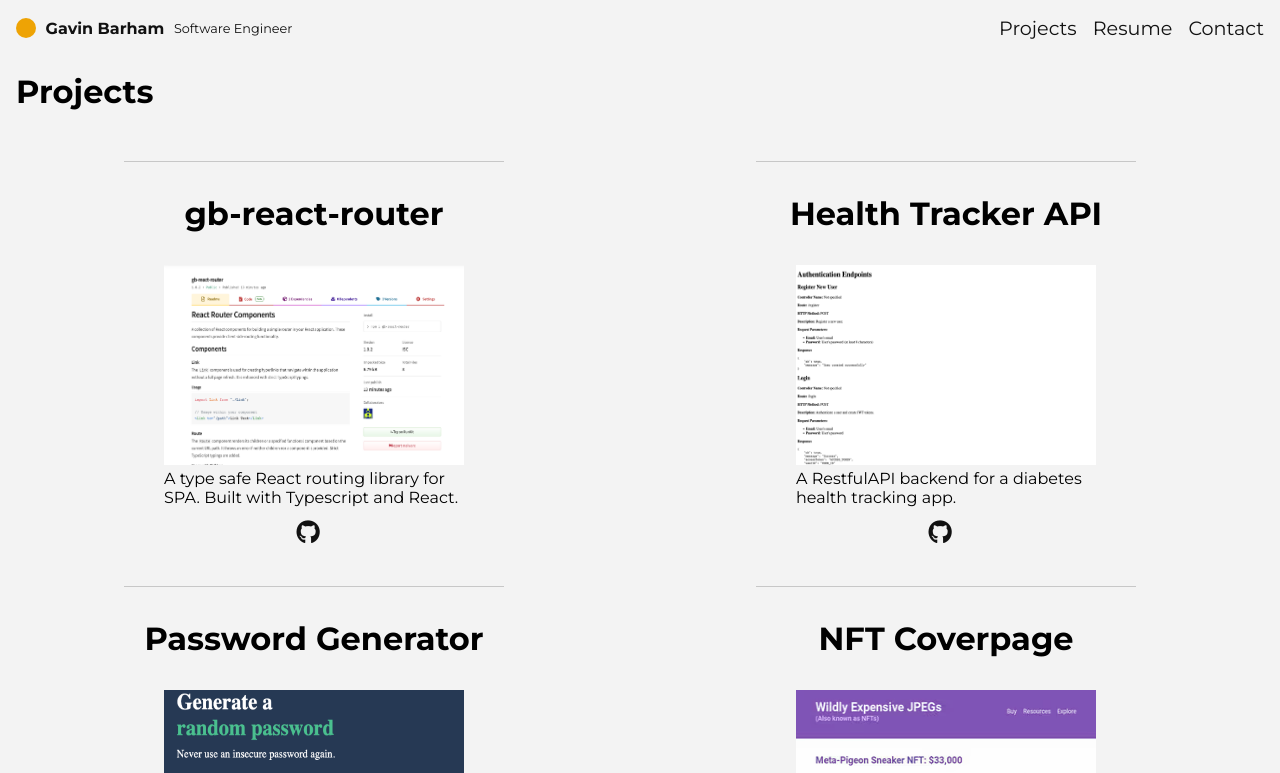
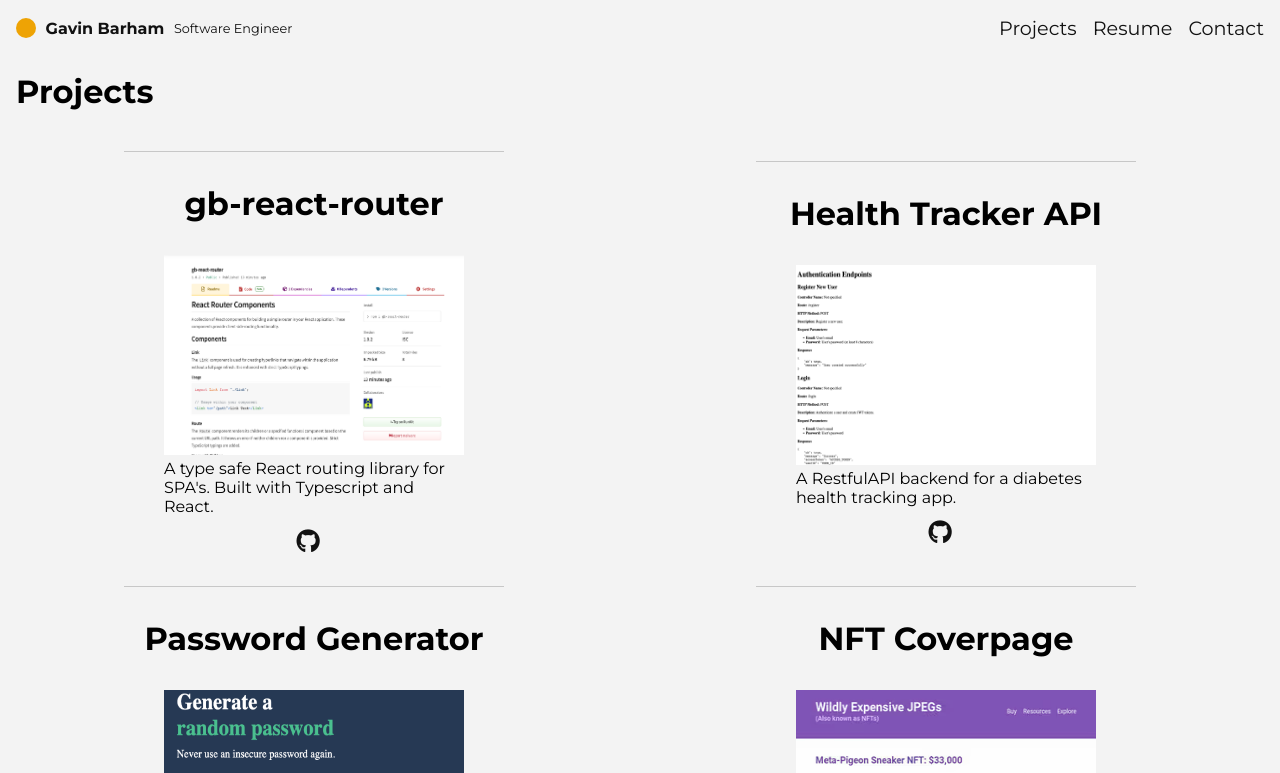
Before and after one commit to Gavin-Barham/dev-portfolio, a React (Vite) app: page /projects in a window 1280 px wide. Shown: the top 773 px of the page. Built offline with nearby package versions, Linux system fonts and the light colour scheme.

Commit message:
fix typo on GB-React-Router project description

```diff
--- a/src/pages/Projects/data.js
+++ b/src/pages/Projects/data.js
@@ -9,7 +9,7 @@ const projects = [
         name: "gb-react-router",
         repo: "https://github.com/Gavin-Barham/gb-react-router",
         coverImg: project1,
-        description: "A type safe React routing library for SPA. Built with Typescript and React.",
+        description: "A type safe React routing library for SPA's. Built with Typescript and React.",
         link: "https://www.npmjs.com/package/gb-react-router"
     },
     {
```
